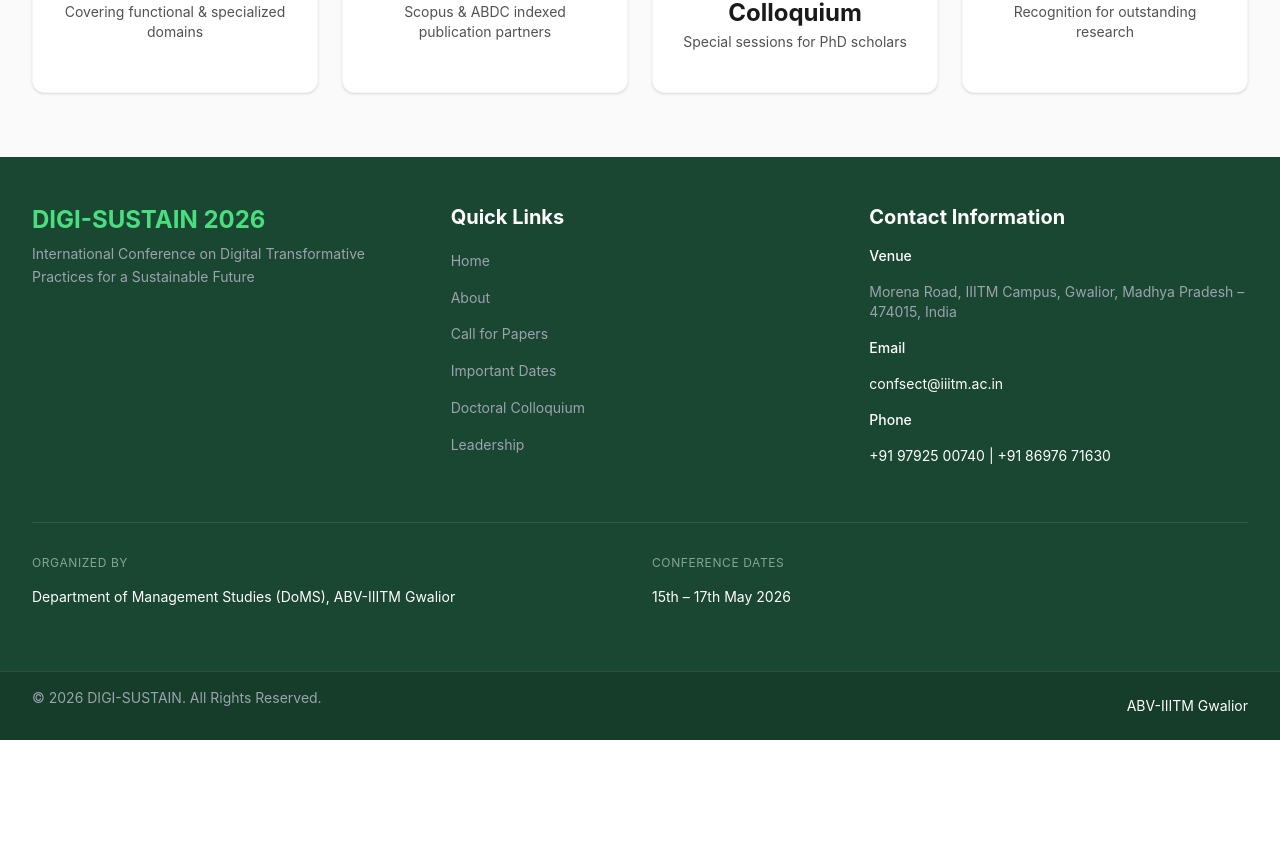
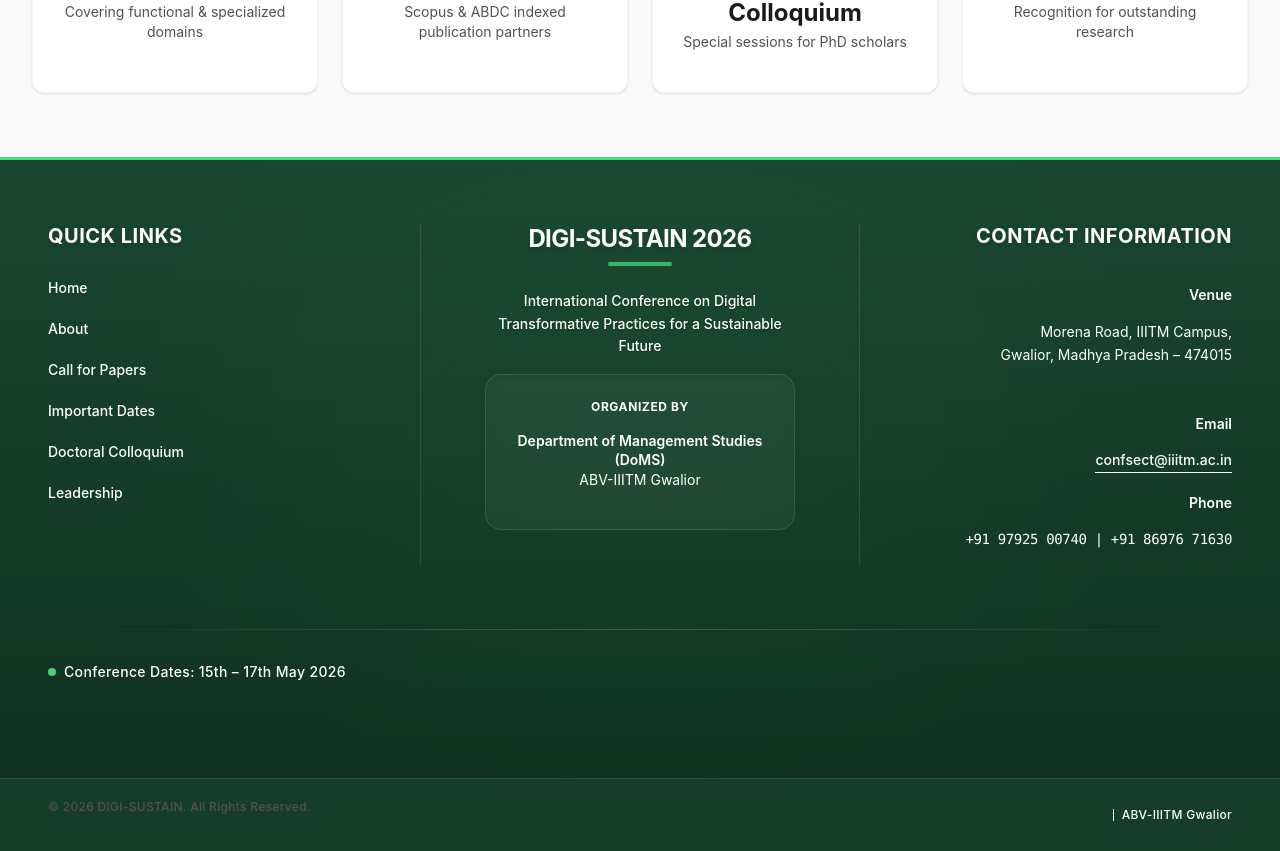
Before and after one commit to SK8-infi/digi-sustain-2026, a React (Vite) app: page / in a window 1280 px wide. Shown: the part 2757-3608 px from the top of the page. Before the commit the page ends 3497 px from the top, so only its background shows below. Built offline with nearby package versions, Linux system fonts and the light colour scheme.

Commit message:
Home page footer fizes + LeaderShip boxes colour and glow added

```diff
--- a/src/components/layout/Footer.jsx
+++ b/src/components/layout/Footer.jsx
@@ -5,32 +5,25 @@
 
 export default function Footer() {
     return (
-        <footer style={{ backgroundColor: '#1a4731' }}>
+        <footer className="relative bg-gradient-to-b from-[#1a4731] to-[#0f2e1f] text-white overflow-hidden font-sans border-t-[3px] border-[#4ade80]">
+            {/* Background Glow Effect */}
+            <div className="absolute top-0 left-1/2 -translate-x-1/2 w-[800px] h-[500px] bg-[#4ade80] opacity-[0.03] blur-[120px] rounded-full pointer-events-none"></div>
+
             {/* Main footer content */}
-            <div className="max-w-7xl mx-auto px-4 sm:px-6 lg:px-8 py-12">
-                <div className="grid grid-cols-1 md:grid-cols-3 gap-10">
-                    {/* Conference Info - Left Column */}
-                    <div>
-                        <h3 style={{ color: '#4ade80' }} className="text-xl font-semibold mb-2">
-                            {conferenceInfo.shortTitle}
-                        </h3>
-                        <p style={{ color: '#9ca3af' }} className="text-sm leading-relaxed mb-4">
-                            {conferenceInfo.fullTitle}
-                        </p>
+            <div className="relative max-w-7xl mx-auto px-6 sm:px-8 lg:px-12 py-16">
+                <div className="grid grid-cols-1 md:grid-cols-3 gap-12 lg:gap-8 items-start">
 
-
-                    </div>
-
-                    {/* Quick Links - Middle Column */}
-                    <div>
-                        <h4 style={{ color: '#ffffff' }} className="text-lg font-semibold mb-4">Quick Links</h4>
-                        <ul className="space-y-2">
+                    {/* Column 1: Quick Links */}
+                    <div className="flex flex-col items-center md:items-start space-y-6 md:pr-8 md:border-r md:border-white/10 h-full">
+                        <h4 className="text-lg font-bold tracking-wide uppercase !text-white drop-shadow-sm text-center md:text-left w-full">
+                            Quick Links
+                        </h4>
+                        <ul className="space-y-3 w-full flex flex-col items-center md:items-start">
                             {NAV_ITEMS.slice(0, 6).map((item) => (
-                                <li key={item.path}>
+                                <li key={item.path} className="w-full text-center md:text-left">
                                     <Link
                                         to={item.path}
-                                        style={{ color: '#9ca3af' }}
-                                        className="hover:text-white transition-colors text-sm underline"
+                                        className="!text-white hover:underline hover:translate-x-1 transition-all duration-300 text-sm font-medium inline-block py-1"
                                     >
                                         {item.label}
                                     </Link>
@@ -39,29 +32,50 @@
                         </ul>
                     </div>
 
-                    {/* Contact Information - Right Column */}
-                    <div>
-                        <h4 style={{ color: '#ffffff' }} className="text-lg font-semibold mb-4">Contact Information</h4>
-                        <div className="space-y-4 text-sm">
-                            <div>
-                                <p style={{ color: '#ffffff' }} className="font-medium mb-1">Venue</p>
-                                <p style={{ color: '#9ca3af' }}>
-                                    Morena Road, IIITM Campus, Gwalior, Madhya Pradesh – 474015, India
+                    {/* Column 2: DIGI-SUSTAIN 2026 (Center) */}
+                    <div className="flex flex-col items-center text-center space-y-6 px-4 md:px-8 h-full">
+                        <div className="space-y-2">
+                            <h3 className="text-3xl lg:text-4xl font-extrabold !text-white tracking-tight drop-shadow-md">
+                                {conferenceInfo.shortTitle}
+                            </h3>
+                            <div className="h-1 w-16 bg-[#4ade80] rounded-full mx-auto opacity-70"></div>
+                        </div>
+                        <p className="!text-white text-sm leading-relaxed max-w-md font-medium text-shadow-sm">
+                            {conferenceInfo.fullTitle}
+                        </p>
+                        <div className="bg-white/5 rounded-2xl p-6 border border-white/10 w-full backdrop-blur-sm shadow-inner group hover:bg-white/10 transition-colors duration-300">
+                            <p className="!text-white text-xs font-bold uppercase tracking-wider mb-2 transition-colors">Organized By</p>
+                            <p className="!text-white font-semibold text-sm leading-snug">
+                                Department of Management Studies (DoMS)<br />
+                                <span className="!text-white font-normal">ABV-IIITM Gwalior</span>
+                            </p>
+                        </div>
+                    </div>
+
+                    {/* Column 3: Contact Information */}
+                    <div className="flex flex-col items-center md:items-end space-y-6 md:pl-8 md:border-l md:border-white/10 h-full text-center md:text-right">
+                        <h4 className="text-lg font-bold tracking-wide uppercase !text-white drop-shadow-sm w-full">
+                            Contact Information
+                        </h4>
+                        <div className="space-y-5 w-full">
+                            <div className="group flex flex-col items-center md:items-end hover:bg-white/5 p-3 rounded-lg transition-colors duration-300 -mr-3 pr-3">
+                                <p className="!text-white font-semibold mb-1 text-sm transition-colors">Venue</p>
+                                <p className="!text-white text-sm leading-relaxed max-w-xs">
+                                    Morena Road, IIITM Campus,<br />Gwalior, Madhya Pradesh – 474015
                                 </p>
                             </div>
-                            <div>
-                                <p style={{ color: '#ffffff' }} className="font-medium mb-1">Email</p>
+                            <div className="group flex flex-col items-center md:items-end">
+                                <p className="!text-white font-semibold mb-1 text-sm transition-colors">Email</p>
                                 <a
                                     href={`mailto:${contactPerson.email}`}
-                                    style={{ color: '#ffffff' }}
-                                    className="hover:text-green-300 transition-colors"
+                                    className="!text-white hover:underline transition-colors text-sm font-medium border-b border-white pb-0.5"
                                 >
                                     {contactPerson.email}
                                 </a>
                             </div>
-                            <div>
-                                <p style={{ color: '#ffffff' }} className="font-medium mb-1">Phone</p>
-                                <p style={{ color: '#ffffff' }}>
+                            <div className="group flex flex-col items-center md:items-end">
+                                <p className="!text-white font-semibold mb-1 text-sm transition-colors">Phone</p>
+                                <p className="!text-white text-sm font-mono tracking-tight">
                                     {contactPerson.phones.join(' | ')}
                                 </p>
                             </div>
@@ -69,39 +83,32 @@
                     </div>
                 </div>
 
-                {/* Organizer Section */}
-                <div className="mt-10 pt-8" style={{ borderTop: '1px solid rgba(255,255,255,0.1)' }}>
-                    <div className="grid grid-cols-1 md:grid-cols-2 gap-6 text-sm">
-                        <div>
-                            <p style={{ color: '#88a396' }} className="uppercase tracking-wider text-xs mb-1">ORGANIZED BY</p>
-                            <p style={{ color: '#ffffff' }}>
-                                Department of Management Studies (DoMS), ABV-IIITM Gwalior
-                            </p>
-                        </div>
-                        <div>
-                            <p style={{ color: '#88a396' }} className="uppercase tracking-wider text-xs mb-1">CONFERENCE DATES</p>
-                            <p style={{ color: '#ffffff' }}>
-                                {conferenceInfo.dates}
-                            </p>
-                        </div>
+                {/* Separator Line */}
+                <div className="mt-16 mb-8 w-full h-px bg-gradient-to-r from-transparent via-white/20 to-transparent"></div>
+
+                {/* Organizer & Dates Compact Row */}
+                <div className="flex flex-col md:flex-row justify-between items-center gap-6 text-sm text-center md:text-left !text-white pb-8">
+                    <div className="flex items-center gap-2">
+                        <span className="w-2 h-2 rounded-full bg-[#4ade80] animate-pulse"></span>
+                        <span className="font-medium tracking-wide">Conference Dates: <span className="!text-white">{conferenceInfo.dates}</span></span>
                     </div>
                 </div>
             </div>
 
             {/* Bottom bar */}
-            <div style={{ backgroundColor: '#153d29', borderTop: '1px solid rgba(255,255,255,0.1)' }}>
-                <div className="max-w-7xl mx-auto px-4 sm:px-6 lg:px-8 py-4">
-                    <div className="flex flex-col sm:flex-row justify-between items-center gap-4 text-sm">
-                        <p style={{ color: '#9ca3af' }}>
+            <div className="bg-[#153d29] border-t border-white/10">
+                <div className="max-w-7xl mx-auto px-6 sm:px-8 lg:px-12 py-5">
+                    <div className="flex flex-col md:flex-row justify-between items-center gap-4 text-xs tracking-wide !text-white font-medium">
+                        <p className="hover:text-white transition-colors">
                             © 2026 DIGI-SUSTAIN. All Rights Reserved.
                         </p>
                         <a
                             href="https://iiitm.ac.in"
                             target="_blank"
                             rel="noopener noreferrer"
-                            style={{ color: '#ffffff' }}
-                            className="hover:text-green-300 transition-colors"
+                            className="!text-white hover:text-[#4ade80] transition-colors flex items-center gap-2"
                         >
+                            <span className="w-px h-3 bg-white block"></span>
                             ABV-IIITM Gwalior
                         </a>
                     </div>
```
Also changed, not shown: src/components/committee/CommitteeGrid.jsx (+44 -21 lines), src/pages/CommitteePage.jsx (+7 -7 lines).
